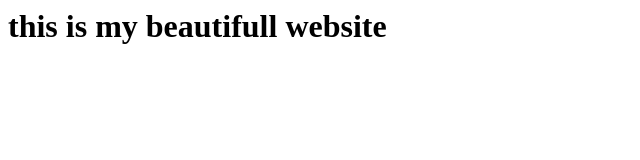
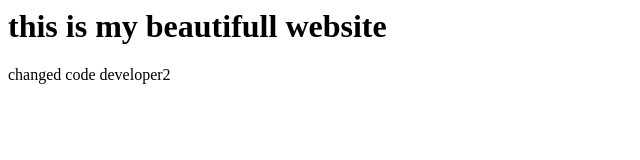
Before and after one commit to RounakKumarVerma2017/practice, a plain HTML site: page index.html in a window 1280 px wide. Shown: the whole page, without its empty margins (0-640 px from the left). Drawn offline with Linux system fonts and the light colour scheme.

Commit message:
changed code developer2

```diff
--- a/index.html
+++ b/index.html
@@ -1,4 +1,5 @@
 <html>
 <title>this is my website</title>
 <h1>this is my beautifull website</h2>
+<p>changed code developer2</p>
 </html>
```
